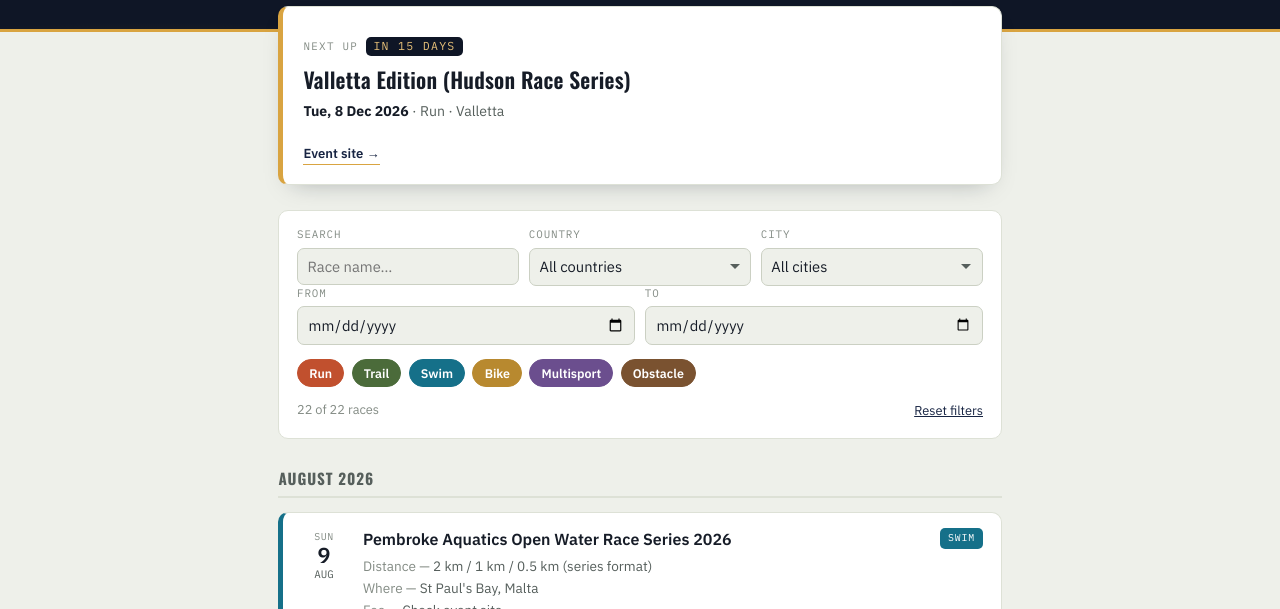
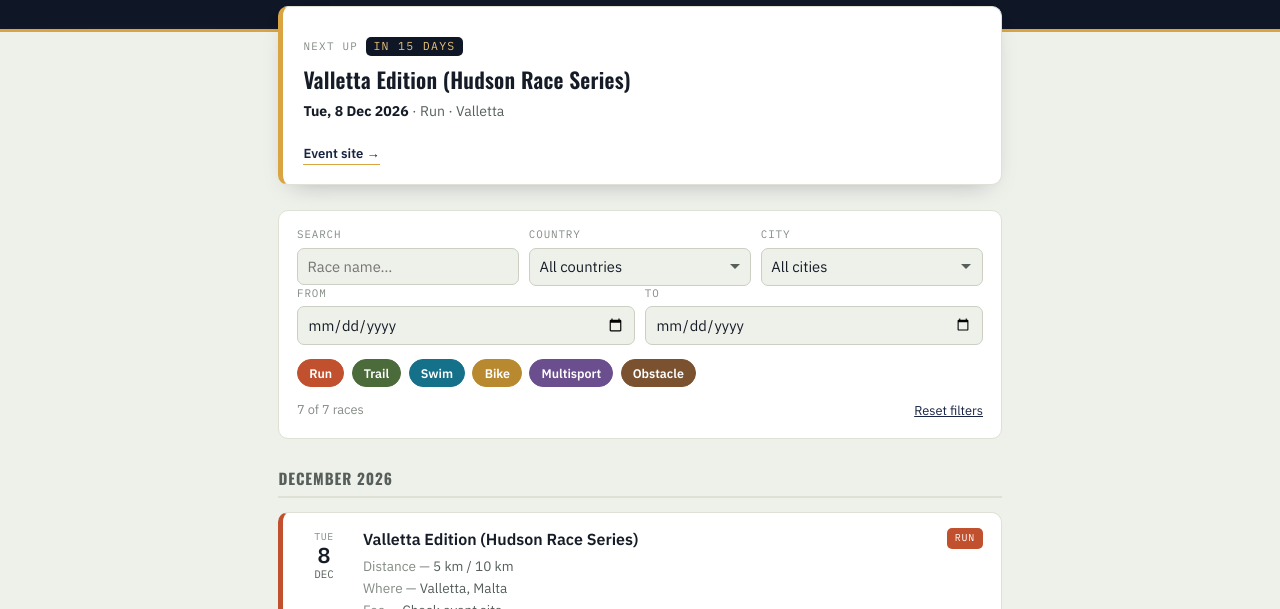
Before and after one commit to chetcutijc/malta-race-finder, a plain HTML site: page index.html in a window 1280 px wide. Shown: the part 191-800 px from the top of the page. Drawn offline with nearby package versions, Linux system fonts and the light colour scheme.

Commit message:
Hide races that have already finished
Filter out races whose last day is before today when the data loads,
so cards, result counts and the country/city dropdowns only show
upcoming races. Multi-day events stay visible until their last day.

Co-Authored-By: Claude Haiku 5.5 <noreply@anthropic.com>
Claude-Session: https://claude.ai/code/session_01T21TiFtuqcewDV4g2XnHQg

```diff
--- a/index.html
+++ b/index.html
@@ -654,7 +654,10 @@
     // name+date rather than website, since series races often share one
     // registration link across several dates.
     const seen = new Set();
+    const todayISO = todayStr();
     RACES = races.filter(r => {
+      // Hide finished races. Multi-day events stay visible until their last day.
+      if ((r.endDate || r.date) < todayISO) return false;
       const key = r.name.trim().toLowerCase() + "|" + r.date;
       if (seen.has(key)) return false;
       seen.add(key);
```
